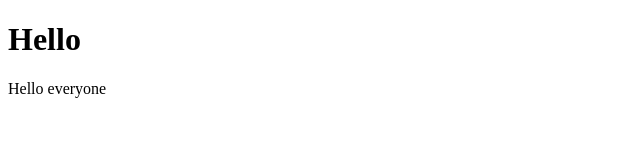
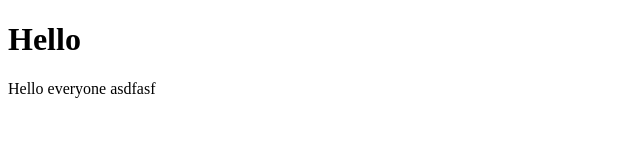
Before and after one commit to CesarTzaj/mobile-first, a plain HTML site: page index.html in a window 1280 px wide. Shown: the full height of the page, 0-640 px from the left. Drawn offline with Linux system fonts and the light colour scheme.

Commit message:
cambio agregamos sitio

```diff
--- a/index.html
+++ b/index.html
@@ -8,7 +8,9 @@
 </head>
 <body>
     <h1>Hello</h1>
-    <p>Hello everyone</p>
+    <p>Hello everyone
+        asdfasf
+    </p>
 
 </body>
 </html>
```
